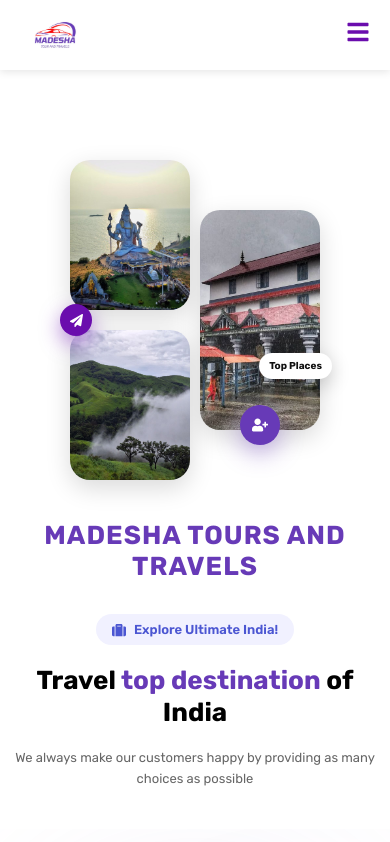
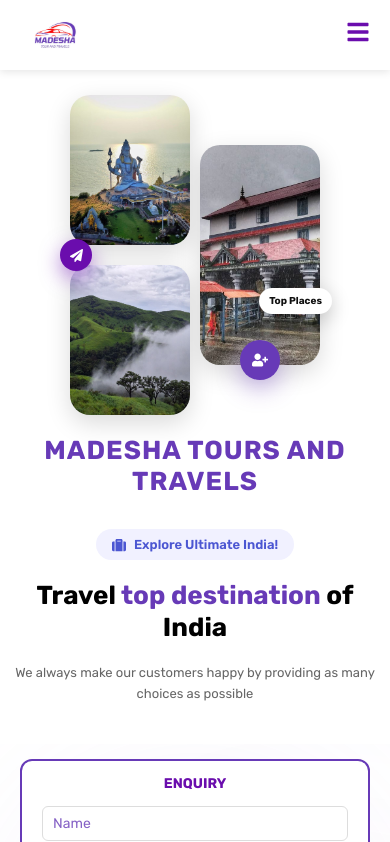
Before and after one commit to IT-Alliance-Tech/MadeshaTravels-React, a React (Vite) app: page / in a window 390 px wide. Shown: the top 842 px of the page. Built offline with nearby package versions, Linux system fonts and the light colour scheme.

Commit message:
updates on responsive of hero section and updated hyper links for phone and email id in footer

```diff
--- a/src/components/Footer.jsx
+++ b/src/components/Footer.jsx
@@ -34,9 +34,9 @@
   ];
 
   const contactInfo = [
-    "(+91) 9980942628",
-    "madeshatourstravels@gmail.com",
-    "#1713, Muneshwara Prasanna, Opposite to AD Clasia Apartment, AECS LAYOUT, A BLOCK, Singasandra, Bangalore, 560068",
+    { type: "phone", value: "(+91) 9980942628" },
+    { type: "email", value: "madeshatourstravels@gmail.com" },
+    { type: "address", value: "#1713, Muneshwara Prasanna, Opposite to AD Clasia Apartment, AECS LAYOUT, A BLOCK, Singasandra, Bangalore, 560068" },
   ];
 
   const toggleSection = (name) => {
@@ -46,10 +46,8 @@
   const handleScroll = (id) => {
     if (!id) return;
 
-    // Navigate to home first if not already there
     if (window.location.pathname !== '/') {
       navigate('/');
-      // Wait a bit for navigation to complete, then scroll
       setTimeout(() => {
         const section = document.getElementById(id);
         if (section) {
@@ -137,11 +135,29 @@
         {/* Meet Us Section */}
         <div className={`${styles["footer-contact"]} ${openSection === "meet" ? styles.active : ""}`}>
           <h4 onClick={() => toggleSection("meet")}>Meet Us</h4>
-          {contactInfo.map((info, index) => (
-            <p key={index}>{info}</p>
-          ))}
+          {contactInfo.map((info, index) => {
+            if (info.type === "phone") {
+              return (
+                <p key={index}>
+                  <a href={`tel:${info.value.replace(/[^+\d]/g, '')}`} className={styles["contact-link"]}>
+                    {info.value}
+                  </a>
+                </p>
+              );
+            }
+            if (info.type === "email") {
+              return (
+                <p key={index}>
+                  <a href={`mailto:${info.value}`} className={styles["contact-link"]}>
+                    {info.value}
+                  </a>
+                </p>
+              );
+            }
+            return <p key={index}>{info.value}</p>;
+          })}
         </div>
       </div>
     </footer>
   );
-};
+}
--- a/src/styles/footer.module.css
+++ b/src/styles/footer.module.css
@@ -136,6 +136,17 @@
   /* padding removed */
 }
 
+/* ✅ Phone & Email links white */
+.contact-link {
+  color: #fff;
+  text-decoration: none;
+}
+
+.contact-link:hover {
+  color: #fff;
+  text-decoration: underline; /* optional, remove if you want no underline */
+}
+
 /* RESPONSIVE */
 @media (max-width: 768px) {
   .footer {
--- a/src/styles/heroSection.module.css
+++ b/src/styles/heroSection.module.css
@@ -1,11 +1,11 @@
 /* ================= HERO SECTION BRANDING ================= */
 .branding {
-  font-size: 2rem;       /* larger desktop size */
-  font-weight: 700;      /* bolder for brand emphasis */
-  color: #673AB7;        /* same as top destination text color */
-  margin-bottom: 12px;   /* space below heading before button */
+  font-size: 2rem;
+  font-weight: 700;
+  color: #673AB7;
+  margin-bottom: 12px;
   position: relative;
-  top: -15px;            /* moves heading slightly upwards */
+  top: -15px;
   text-align: left;
 }
 
@@ -18,7 +18,7 @@
   gap: 40px;
   flex-wrap: wrap;
   position: relative;
-  margin-top: 80px;
+  margin-top: 40px; /* desktop top margin */
 }
 
 .brandName {
@@ -27,8 +27,8 @@
   color: #673AB7;
   letter-spacing: 1.5px;
   margin-bottom: 20px;
-  margin-top: 0;  /* Add this */
-  padding-top: 0;  /* Add this */
+  margin-top: 0;
+  padding-top: 0;
   display: inline-block;
 }
 
@@ -36,15 +36,6 @@
   flex: 1;
   min-width: 400px;
   z-index: 2;
-}
-
-.brandName {
-  font-size: 24px;
-  font-weight: 700;
-  color: #673AB7;
-  letter-spacing: 1.5px;
-  margin-bottom: 20px;
-  display: inline-block;
 }
 
 .exploreBtn {
@@ -221,6 +212,7 @@
   .hero {
     padding: 120px 6% 60px;
     gap: 40px;
+    margin-top: 40px; /* desktop margin unchanged */
   }
 
   .left h1 {
@@ -240,11 +232,12 @@
   }
 }
 
+/* ===== MOBILE VIEW (≤768px) ===== */
 @media (max-width: 768px) {
   .hero {
     flex-direction: column;
-    padding: 100px 5% 40px;
-    margin-top: 70px;
+    padding: 70px 5% 40px; /* reduced top padding */
+    margin-top: 10px;      /* reduced top margin */
     min-height: auto;
     gap: 40px;
   }
@@ -302,10 +295,12 @@
   }
 }
 
+/* ===== SMALL MOBILE (≤600px) ===== */
 @media (max-width: 600px) {
   .hero {
-    padding: 90px 4% 30px;
+    padding: 60px 4% 30px; /* further reduced top padding */
     gap: 30px;
+    margin-top: 8px;      /* further reduced top margin */
   }
 
   .brandName {
@@ -361,9 +356,12 @@
   }
 }
 
+/* ===== VERY SMALL MOBILE (≤400px) ===== */
 @media (max-width: 400px) {
   .hero {
-    padding: 80px 3% 20px;
+    padding: 50px 3% 20px; /* reduced top padding */
+    gap: 10px;
+    margin-top: 5px;       /* reduced top margin */
   }
 
   .brandName {
```
